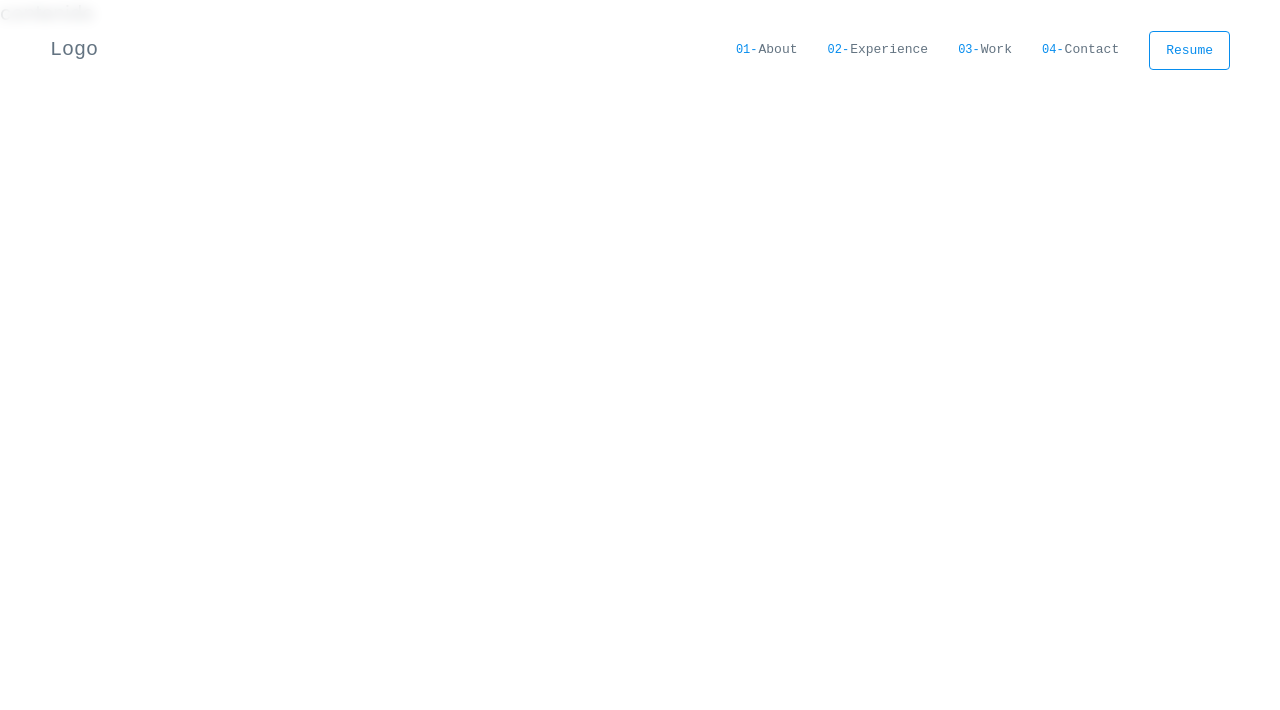
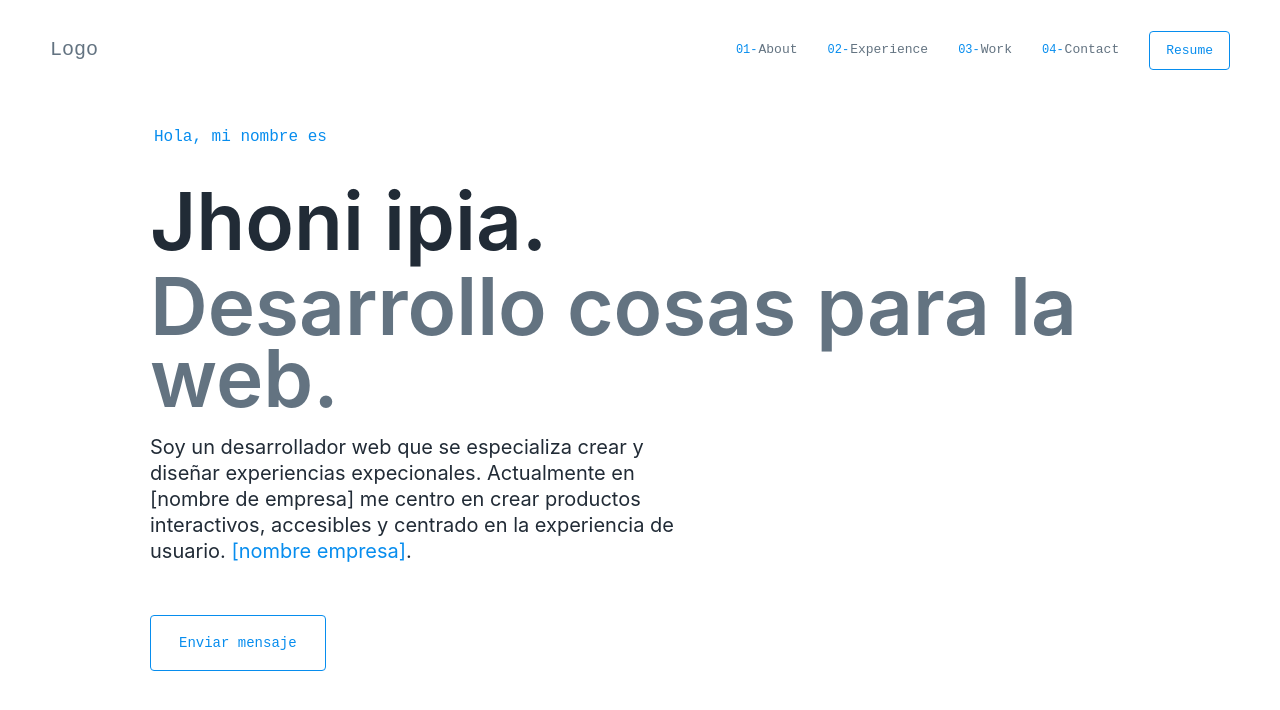
Before and after one commit to Jhonii10/web-site-10, a React (Create React App) app: page / in a window 1280 px wide. Shown: the top 710 px of the page. Built offline with nearby package versions, Linux system fonts and the light colour scheme.

Commit message:
new component hero in layout

```diff
--- /dev/null
+++ b/src/components/sections/hero.js
@@ -0,0 +1,117 @@
+import React, { useEffect, useState } from 'react';
+import styled from 'styled-components';
+import { usePrefersReducedMotion } from '../../hooks';
+import { CSSTransition, TransitionGroup } from 'react-transition-group';
+import { loaderDelay, navDelay } from '../../utils';
+
+const StyledHeroSection = styled.section`
+  ${({ theme }) => theme.mixins.flexCenter};
+  flex-direction: column;
+  align-items: flex-start;
+  min-height: 100vh;
+  height: 100vh;
+  padding: 0;
+
+  @media (max-height: 700px) and (min-width: 700px), (max-width: 360px) {
+    height: auto;
+    padding-top: var(--nav-height);
+  }
+
+  h1 {
+    margin: 0 0 30px 4px;
+    color: var(--green);
+    font-family: var(--font-mono);
+    font-size: clamp(var(--fz-sm), 5vw, var(--fz-md));
+    font-weight: 400;
+
+    @media (max-width: 480px) {
+      margin: 0 0 20px 2px;
+    }
+  }
+  h2{
+    color: var(--slate)
+  }
+
+  h3 {
+    margin-top: 5px;
+    line-height: 0.9;
+  }
+
+  p {
+    margin: 20px 0 0 !important;
+    color: var(--slate);
+    max-width: 540px;
+  }
+
+  .email-link {
+    ${({ theme }) => theme.mixins.bigButton};
+    margin-top: 50px;
+  }
+`;
+
+
+const Hero = () => {
+
+  const [isMounted, setIsMounted] = useState(false);
+  const prefersReducedMotion = usePrefersReducedMotion();
+
+  useEffect(() => {
+    if (prefersReducedMotion) {
+      return;
+    }
+
+    const timeout = setTimeout(() => setIsMounted(true), navDelay);
+    return () => clearTimeout(timeout);
+  }, [prefersReducedMotion]);
+
+  const one = <h1>Hola, mi nombre es</h1>;
+  const two = <h2 className="big-heading">Jhoni ipia.</h2>;
+  const three = <h3 className="big-heading">Desarrollo cosas para la web.</h3>;
+  const four = (
+    <>
+      <p>
+        Soy un desarrollador web que se especializa crear y diseñar experiencias expecionales.
+        Actualmente en [nombre de empresa] me centro en crear productos interactivos, accesibles
+        y centrado en la experiencia de usuario.{' '}
+        <a href="/#" target="_blank" rel="noreferrer">
+          [nombre empresa]
+        </a>
+        .
+      </p>
+    </>
+  );
+  const five = (
+    <a
+      className="email-link"
+      href="/#"
+      target="_blank"
+      rel="noreferrer">
+      Enviar mensaje
+    </a>
+  );
+
+
+  const items = [one, two, three, four, five];
+    return (
+        <StyledHeroSection>
+            {prefersReducedMotion ? (
+        <>
+          {items.map((item, i) => (
+            <div key={i}>{item}</div>
+          ))}
+        </>
+      ) : (
+        <TransitionGroup component={null}>
+          {isMounted &&
+            items.map((item, i) => (
+              <CSSTransition key={i} classNames="fadeup" timeout={loaderDelay}>
+                <div style={{ transitionDelay: `${i + 1}00ms` }}>{item}</div>
+              </CSSTransition>
+            ))}
+        </TransitionGroup>
+      )}
+        </StyledHeroSection>
+    );
+}
+
+export default Hero;
--- a/src/layout/Layout.js
+++ b/src/layout/Layout.js
@@ -11,8 +11,9 @@
 `;
 
 const Layout = ({children , location}) => {
+
     const isHome = location.pathname === '/';
-    console.log(location.pathname === '/')
+
     return (
         <>
         <ThemeProvider theme={theme}>
--- a/src/pages/index.js
+++ b/src/pages/index.js
@@ -1,14 +1,20 @@
 import React from 'react';
 import Layout from '../layout/Layout';
 import { useLocation } from 'react-router-dom';
+import styled from 'styled-components';
+import Hero from '../components/sections/hero';
+
+const StyledMainContainer = styled.main`
+  counter-reset: section;
+`;
 
 const Index = () => {
     const location = useLocation();
     return (
         <Layout location={location}>
-            <div>
-                contenido
-            </div>
+            <StyledMainContainer className="fillHeight">
+                <Hero/>
+            </StyledMainContainer>
         </Layout>
     );
 }
```
